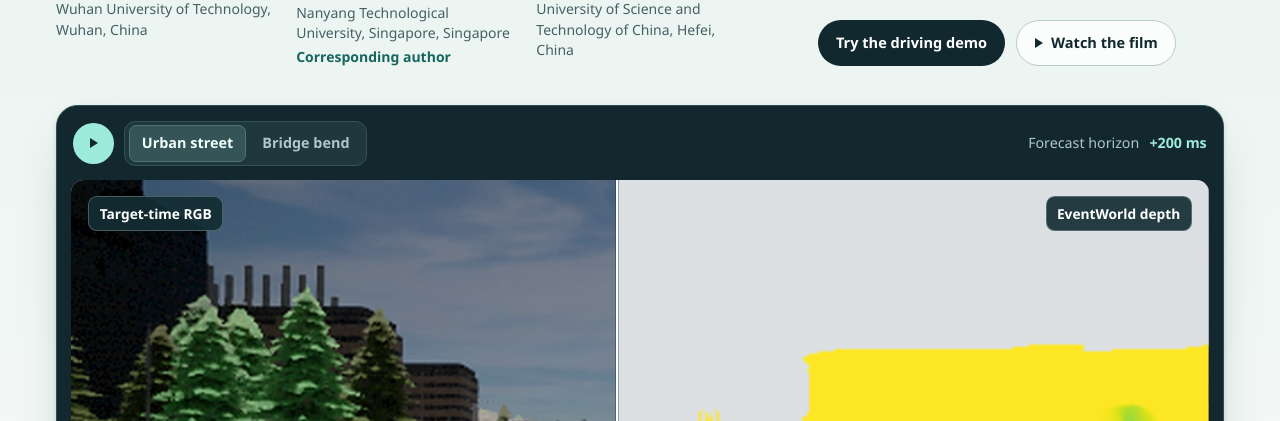
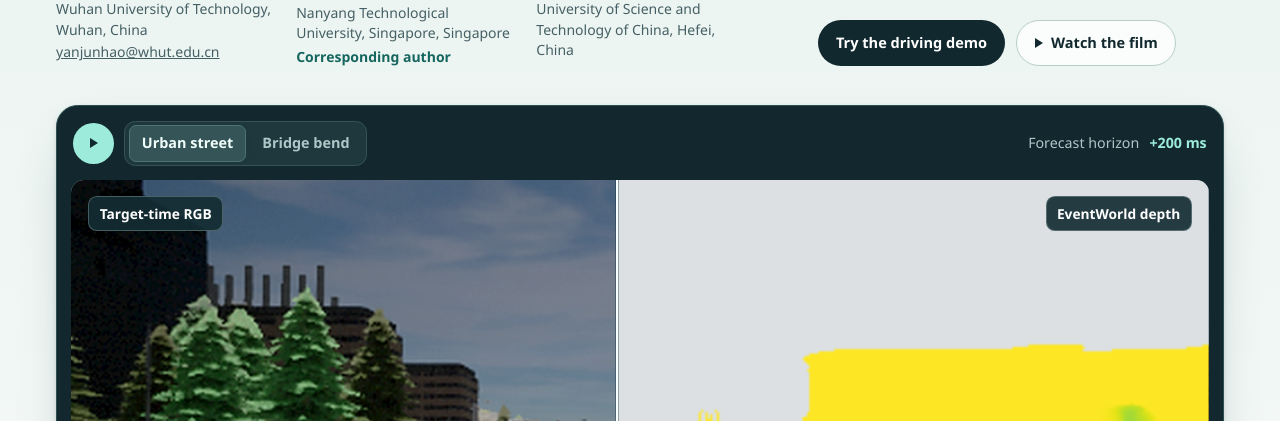
Before and after one commit to yan391/EventWorld, a plain HTML site: page index.html in a window 1280 px wide. Shown: the part 379-800 px from the top of the page. Drawn offline with Linux system fonts and the light colour scheme.

Commit message:
Add Junhao Yan as the project contact

```diff
--- a/index.html
+++ b/index.html
@@ -44,6 +44,7 @@
               <div>
                 <p class="author-names">Junhao Yan</p>
                 <p class="author-affiliation">Wuhan University of Technology, Wuhan, China</p>
+                <p class="author-affiliation"><a href="mailto:yanjunhao@whut.edu.cn">yanjunhao@whut.edu.cn</a></p>
               </div>
               <div>
                 <p class="author-names">Dachun Kai<sup>*</sup></p>
```
